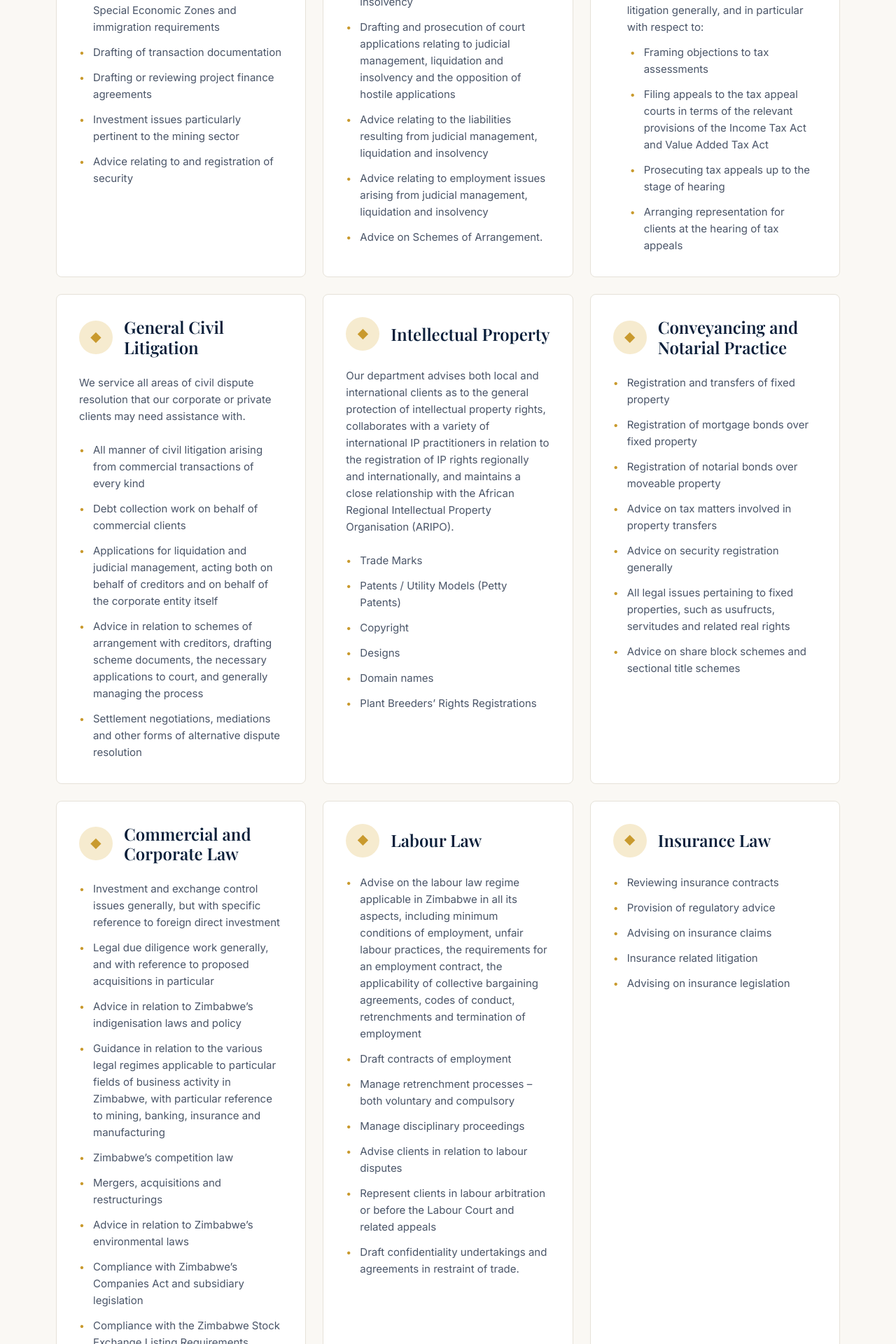
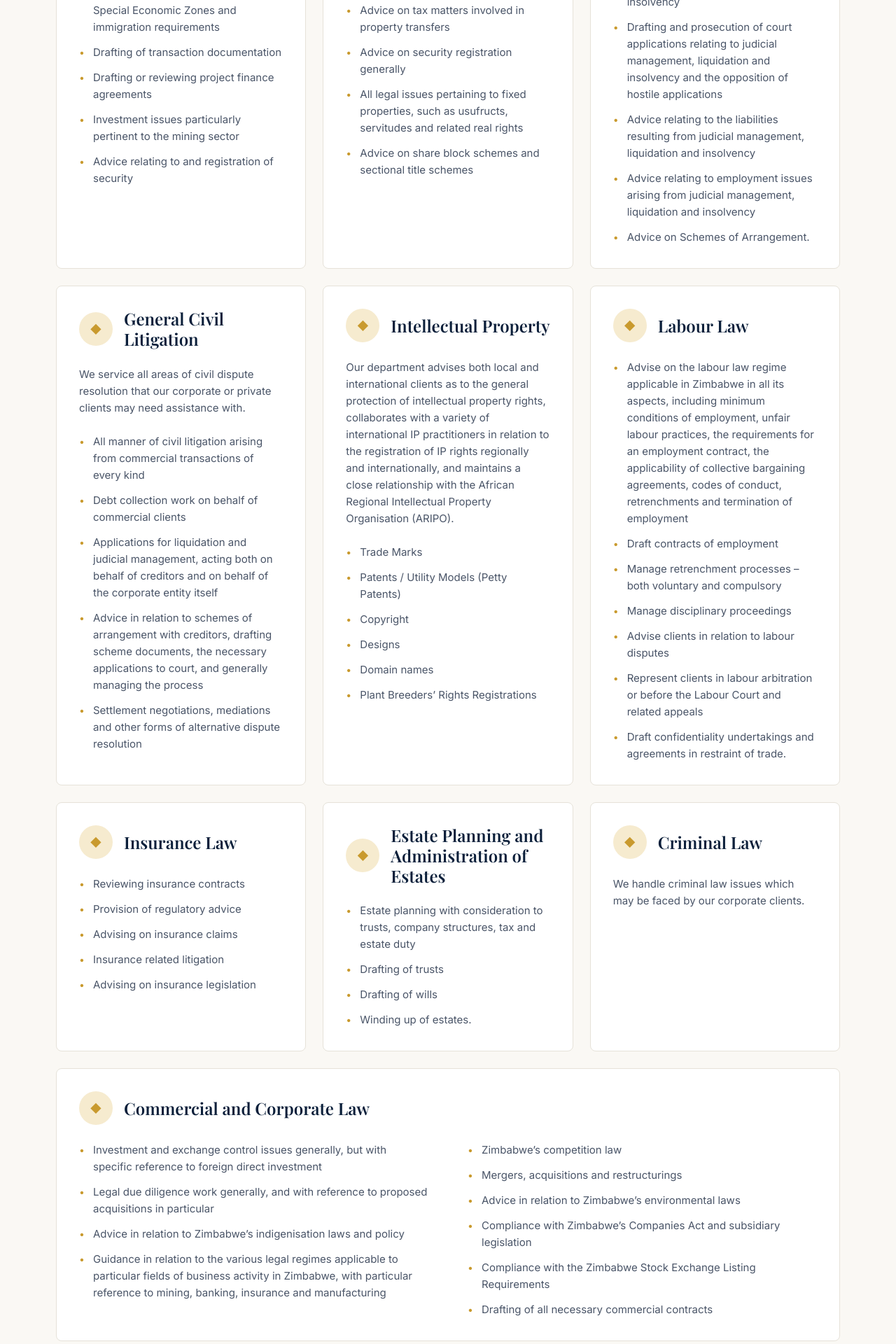
Before and after one commit to Tafadzwa-Chingombe/Makuwatsine-Chirenje-Attorneys, a PHP site: page /practice-areas.php in a window 1280 px wide. Shown: the part 800-2720 px from the top of the page at 70% size. Run offline with PHP 8.4, Linux system fonts and the light colour scheme.

Commit message:
Practice Areas: remove Tax Advice, rename estates heading, full-width Commercial card
Co-Authored-By: Claude Sonnet 5.5 <noreply@anthropic.com>
Claude-Session: https://claude.ai/code/session_01XzapfCcdFpBXggRu7X7W13

```diff
--- a/assets/css/style.css
+++ b/assets/css/style.css
@@ -327,9 +327,12 @@ input:focus, select:focus, textarea:focus { outline: 2px solid var(--gold-500);
 .service-list { list-style: none; margin: 0; padding: 0; display: flex; flex-direction: column; gap: 12px; }
 .service-list li { position: relative; padding-left: 20px; font-size: 15px; line-height: 24px; color: var(--body); }
 .service-list li::before { content: "•"; position: absolute; left: 0; top: 0; color: var(--gold-500); font-size: 14px; }
+.service-card-wide { grid-column: 1 / -1; }
+.service-card-wide > .service-list { display: block; column-count: 2; column-gap: 56px; }
+.service-card-wide > .service-list > li { break-inside: avoid; margin-bottom: 12px; }
 .service-list.sub { padding-left: 4px; margin-top: 12px; }
 .cta-banner.has-bg { position: relative; background-size: cover; background-position: center; }
 .cta-banner.has-bg::before { content: ""; position: absolute; inset: 0; background: rgba(7,21,42,.55); }
 .cta-banner.has-bg > .container { position: relative; }
 @media (max-width: 1024px) { .services-grid { grid-template-columns: repeat(2, 1fr); } .services-intro { padding: 72px 0; } }
-@media (max-width: 640px) { .services-grid { grid-template-columns: 1fr; } .services-intro { padding: 56px 0; } .services-grid-section { padding: 48px 0 72px; } .service-head h3 { font-size: 21px; } }
+@media (max-width: 640px) { .services-grid { grid-template-columns: 1fr; } .service-card-wide > .service-list { column-count: 1; } .services-intro { padding: 56px 0; } .services-grid-section { padding: 48px 0 72px; } .service-head h3 { font-size: 21px; } }
--- a/includes/data.php
+++ b/includes/data.php
@@ -101,7 +101,7 @@ function service_areas(): array
             'Investment issues particularly pertinent to the mining sector',
             'Advice relating to and registration of security',
         ]],
-        ['title' => 'Estate Planning, Wills and Successions', 'items' => [
+        ['title' => 'Estate Planning and Administration of Estates', 'items' => [
             'Estate planning with consideration to trusts, company structures, tax and estate duty',
             'Drafting of trusts',
             'Drafting of wills',
@@ -159,14 +159,5 @@ function service_areas(): array
             'Advice relating to employment issues arising from judicial management, liquidation and insolvency',
             'Advice on Schemes of Arrangement.',
         ]],
-        ['title' => 'Tax Advice and Litigation', 'items' => [
-            'Often working in conjunction with established accounting firms, we offer advice on a wide range of issues relating to income tax, various categories of withholding tax, and VAT',
-            ['We provide advice in relation to tax litigation generally, and in particular with respect to:', [
-                'Framing objections to tax assessments',
-                'Filing appeals to the tax appeal courts in terms of the relevant provisions of the Income Tax Act and Value Added Tax Act',
-                'Prosecuting tax appeals up to the stage of hearing',
-                'Arranging representation for clients at the hearing of tax appeals',
-            ]],
-        ]],
     ];
 }
--- a/practice-areas.php
+++ b/practice-areas.php
@@ -18,14 +18,14 @@ require __DIR__ . '/includes/header.php';
     <div class="services-grid">
       <?php
       // Grouped by content length so each row of cards is a similar height.
-      $order = ['Energy and Mining Law', 'Business Rescue and Insolvency', 'Tax Advice and Litigation',
-                'General Civil Litigation', 'Intellectual Property', 'Conveyancing and Notarial Practice',
-                'Commercial and Corporate Law', 'Labour Law', 'Insurance Law',
-                'Criminal Law', 'Estate Planning, Wills and Successions'];
+      $order = ['Energy and Mining Law', 'Conveyancing and Notarial Practice', 'Business Rescue and Insolvency',
+                'General Civil Litigation', 'Intellectual Property', 'Labour Law',
+                'Insurance Law', 'Estate Planning and Administration of Estates', 'Criminal Law',
+                'Commercial and Corporate Law'];
       $areas = service_areas();
       usort($areas, fn($a, $b) => array_search($a['title'], $order) <=> array_search($b['title'], $order));
       foreach ($areas as $area): ?>
-        <article class="card service-card">
+        <article class="card service-card<?= count($area['items'] ?? []) >= 10 ? ' service-card-wide' : '' ?>">
           <div class="service-head">
             <span class="icon-dot" aria-hidden="true">◆</span>
             <h3><?= e($area['title']) ?></h3>
```
